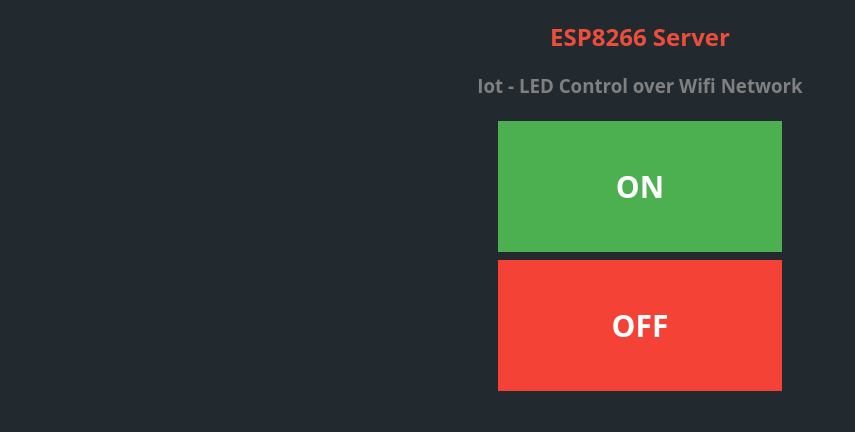
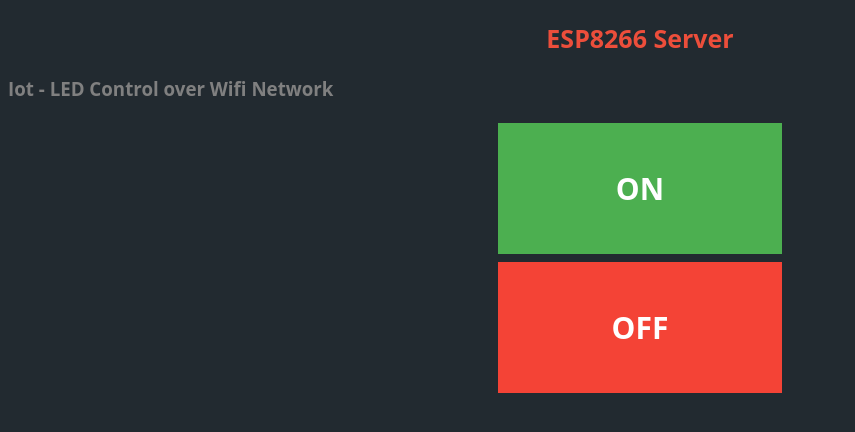
Before and after one commit to imadhsissou/imadhsissou.github.io, a Jekyll site: the page Iot/esp8266.html, which Jekyll copies as it is, in a window 1280 px wide. Shown: the top 432 px of the page, without its empty margins (0-855 px from the left). Built offline with Jekyll 4.4.1, drawn with Linux system fonts in a browser that asks for light colours.

Commit message:
Update esp8266.html

```diff
--- a/Iot/esp8266.html
+++ b/Iot/esp8266.html
@@ -29,8 +29,8 @@
 </head>
 <body style="background-color : #222A30;" >
 
-<h2 style="color : #EC4E3B; font-family: 'Open Sans' ;  text-align: center;">ESP8266 Server</h2>
-<h3 style="color : gray; font-family: 'Open Sans' ;  text-align: center;">Iot - LED Control over Wifi Network<h3>
+<h2 style="color : #EC4E3B; font-family: 'Open Sans' ; font-size: 25px;  text-align: center;">ESP8266 Server</h2>
+<h3 style="color : gray; font-family: 'Open Sans' ; font-size:20 text-align: center;">Iot - LED Control over Wifi Network<h3>
 
 <div class="wrapper">
     <a href="http://192.168.1.5/ON" class="button">ON</a>
```
